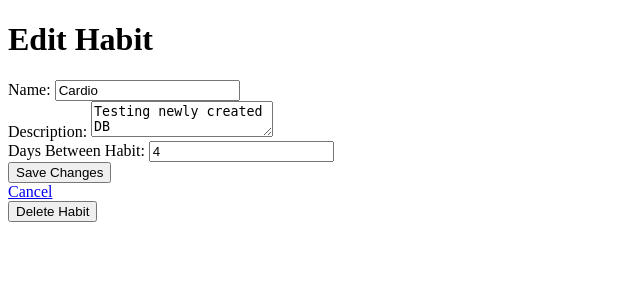
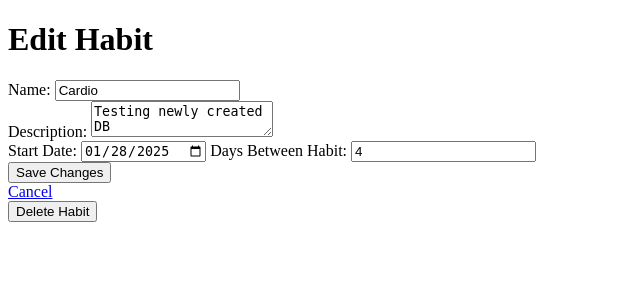
Before and after one commit to cja-smith/flask_habits, a Flask app: page /edit/1 in a window 1280 px wide. Shown: the top 300 px of the page, without its empty margins (0-640 px from the left). Run offline with Flask 3, Linux system fonts and the light colour scheme.

Commit message:
Added column to Habit DB, start_date Added start_date to add_habit.html and edit_habit.html and their routes. start_date does seem to get stuck on today's date. Need to investigate.

```diff
--- a/app/models.py
+++ b/app/models.py
@@ -8,6 +8,7 @@ class Habit(db.Model):
     name = db.Column(db.String(100), nullable=False)
     description = db.Column(db.Text, default='')
     date_created = db.Column(db.Date, default=datetime.now(timezone.utc).date())
+    start_date = db.Column(db.Date, nullable=False, default=datetime.now(timezone.utc).date())
     days_between_habit = db.Column(db.Integer, nullable=False, default=1)
     dates = db.relationship('DateTracker', backref='habit', lazy=True, cascade='all, delete')
 
--- a/app/routes.py
+++ b/app/routes.py
@@ -1,8 +1,10 @@
+from time import strptime
+
 from flask import render_template, redirect, url_for, request, flash
 from app import app, db
 from app.models import Habit, DateTracker
 from app.utils import validate_habit_form
-from datetime import datetime
+from datetime import datetime, date
 
 
 @app.route('/')
@@ -12,13 +14,19 @@ def index():
 
 @app.route('/add_habit', methods=['GET', 'POST'])
 def add_habit():
+    today = date.today().strftime('%Y-%m-%d')
+
     if request.method == 'POST':
         name = request.form['name']
         description = request.form['description']
+        start_date = request.form['start_date']
         days_between_habit = request.form['days_between_habit']
 
         # Validate input
-        error = validate_habit_form(name=name,description=description,days_between_habit=days_between_habit)
+        error = validate_habit_form(name=name,
+                                    description=description,
+                                    days_between_habit=days_between_habit,
+                                    start_date=start_date)
 
         if error:
             flash(error)
@@ -28,6 +36,7 @@ def add_habit():
         new_habit = Habit(
             name=name,
             description=description,
+            start_date=datetime.strptime(start_date, '%Y-%m-%d').date(),
             days_between_habit=int(days_between_habit)
         )
 
@@ -48,19 +57,24 @@ def add_habit():
 
         return redirect(url_for('index'))
 
-    return render_template('add_habit.html')
+    return render_template('add_habit.html', today=today)
 
 @app.route('/edit/<int:habit_id>', methods=['GET', 'POST'])
 def edit_habit(habit_id):
+    today = date.today().strftime('%Y-%m-%d')
     habit = Habit.query.get_or_404(habit_id)
 
     if request.method == 'POST':
         name = request.form['name']
         description = request.form['description']
+        start_date = request.form['start_date']
         days_between_habit = request.form['days_between_habit']
 
         # Validate input
-        error = validate_habit_form(name=name, description=description,days_between_habit=days_between_habit)
+        error = validate_habit_form(name=name,
+                                    description=description,
+                                    days_between_habit=days_between_habit,
+                                    start_date=start_date)
 
         if error:
             flash(error)
@@ -68,6 +82,7 @@ def edit_habit(habit_id):
 
         habit.name = name
         habit.description = description
+        habit.start_date = datetime.strptime(start_date, '%Y-%m-%d').date()
         habit.days_between_habit = int(days_between_habit)
 
         # Commit to database
@@ -79,7 +94,7 @@ def edit_habit(habit_id):
 
         return redirect(url_for('index'))
 
-    return render_template('edit_habit.html', habit=habit)
+    return render_template('edit_habit.html', habit=habit, today=today)
 
 @app.route('/delete/<int:habit_id>', methods=['POST'])
 def delete_habit(habit_id):
--- a/app/templates/add_habit.html
+++ b/app/templates/add_habit.html
@@ -12,6 +12,9 @@
         <label for="description">Description:</label>
         <textarea id="description" name="description"></textarea><br>
 
+        <label for="start_date">Start Date:</label>
+        <input type="date" id="start_date" name="start_date" value="{{ today }}" />
+
         <label for="days_between_habit">Days Between Habit:</label>
         <input type="number" id="days_between_habit" name="days_between_habit" value="1" required><br>
 
--- a/app/templates/edit_habit.html
+++ b/app/templates/edit_habit.html
@@ -12,6 +12,9 @@
         <label for="description">Description:</label>
         <textarea id="description" name="description">{{ habit.description }}</textarea><br>
 
+        <label for="start_date">Start Date:</label>
+        <input type="date" id="start_date" name="start_date" value="{{ today }}" />
+
         <label for="days_between_habit">Days Between Habit:</label>
         <input type="number" id="days_between_habit" name="days_between_habit" value="{{ habit.days_between_habit }}" required><br>
 
--- a/app/utils.py
+++ b/app/utils.py
@@ -5,10 +5,11 @@ def get_week_dates():
     start_of_week = today - timedelta(days=today.weekday())
     return [start_of_week + timedelta(days=i) for i in range(7)]
 
-def validate_habit_form(name, description, days_between_habit):
+def validate_habit_form(name, description, start_date, days_between_habit):
     # Validate input
     if not name:
         return 'Name is required'
     if not days_between_habit.isdigit() and int(days_between_habit)<0:
         return "Intended frequency needs to be a positive integer."
+    # Does description or start_date need validating?
     return None
```
Also changed, not shown: app/database.db (deleted).
